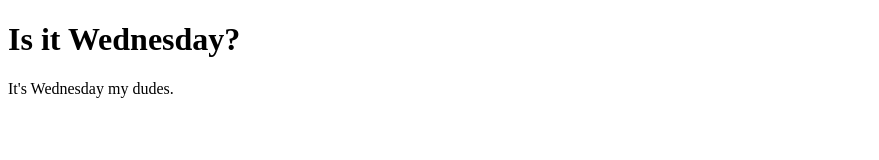
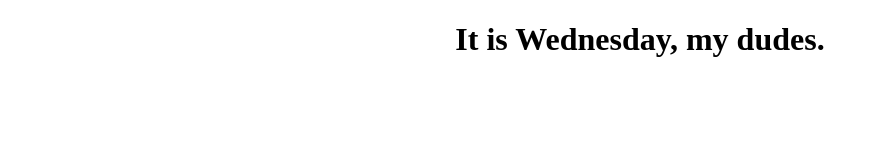
Before and after one commit to kodefish/isitwednesday, a plain HTML site: page index.html in a window 1280 px wide. Shown: the whole page, without its empty margins (0-879 px from the left). Drawn offline with Linux system fonts and the light colour scheme.

Commit message:
minor refactor

```diff
--- a/index.html
+++ b/index.html
@@ -6,14 +6,20 @@
     </head>
 
     <body>
+        <style>
+            * {
+                text-align: center;
+            }
+        </style>
 
-        <h1>Is it Wednesday?</h1>
+        <h1 id="title">No no no, no Mister Wednesday. We need more Lemon pledge.</h1>
 
 
-        <p id="demo"></p>
+        <p id="subtitle"></p>
 
         <script>
             var d = new Date().getDay();
+
             var msg;
             if (d < 3) {
                 var daysToWednesday = 3 - d;
@@ -22,9 +28,11 @@
                 var daysToWednesday = 3 + 7 - d;
                 msg = "Just " + daysToWednesday + " days until Wednesday, my dude!";
             } else {
-                msg = "It's Wednesday my dudes."
+                document.getElementById("title").innerHTML = "It is Wednesday, my dudes.";
+                msg = "";
             }
-            document.getElementById("demo").innerHTML = msg;
+
+            document.getElementById("subtitle").innerHTML = msg;
         </script>
 
     </body>
```
